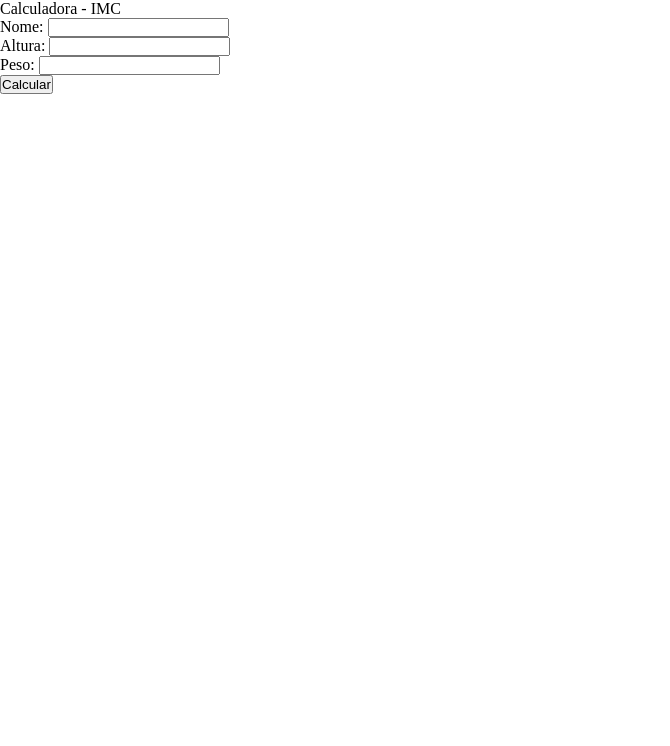
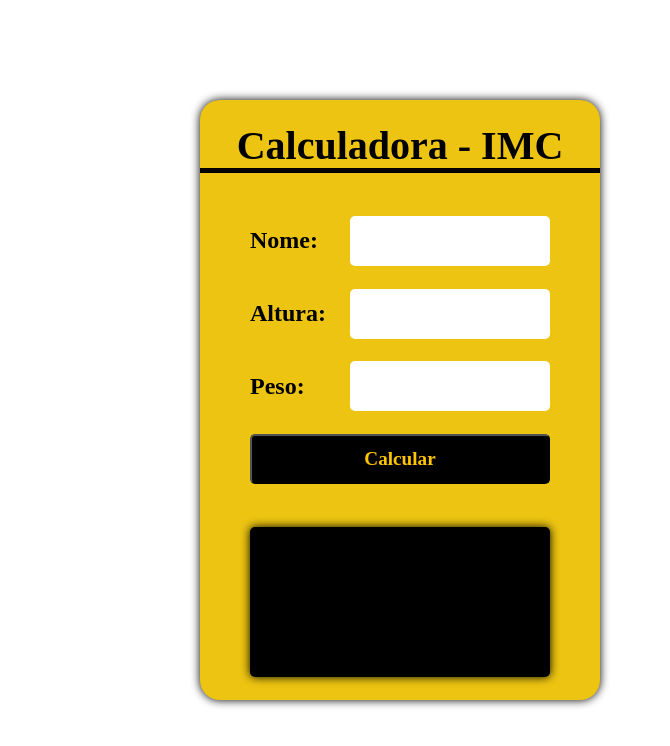
Before and after one commit to emerson-garcao/Calculator-IMC, a plain HTML site: page calculator_IMC/index.html in a window 1280 px wide. Shown: the whole page, without its empty margins (0-670 px from the left). Drawn offline with Linux system fonts and the light colour scheme.

Commit message:
Escrevendo todo CSS.

```diff
--- a/calculator_IMC/CSS/style.css
+++ b/calculator_IMC/CSS/style.css
@@ -3,3 +3,79 @@
     margin: 0;
     padding: 0;
 }
+main{
+    display: flex;
+    width: 100vh;
+    height: 100vh;
+    justify-content: center;
+    align-items: center;
+}
+
+.container{
+    display: flex;
+    flex-direction: column;
+    background-color: rgb(236, 196, 17);
+    width: 400px;
+    height: 600px;
+    align-items: center;
+    justify-content: space-evenly;
+    border-radius: 20px;
+    box-shadow: 0 0 10px black;
+}
+.title{
+    display: flex;
+    justify-content: center;
+    align-items: center;
+    width: 100%;
+    height: 50px;
+    font: bold 2.5rem serif;
+    border-bottom: solid 5px black;
+    margin-bottom: 20px;
+}
+.input{
+    display: flex;
+    width: 300px;
+    height: 50px;
+    justify-content: space-between;
+    align-items: center;
+}
+.input input{
+    width: 200px;
+    height: 50px;
+    border-radius: 5px;
+    border: none;
+    outline: 0;
+    font: bold 1.5rem serif;
+    text-align: center;
+}
+.input label{
+    font: bold 1.5rem serif;
+}
+button{
+    width: 300px;
+    height: 50px;
+    font: bold 1.2rem serif;
+    background: #000;
+    color: rgb(255, 198, 0);
+    border-radius:5px;
+    outline: none;
+    cursor: pointer;
+}
+button:hover{
+    background-color: #40410cf5;
+}
+.result{
+    display: flex;
+    box-sizing: border-box;
+    margin-top: 20px;
+    align-items: center;
+    background: #000;
+    width: 300px;
+    height: 150px;
+    border-radius: 5px;
+    font: italic 1.5rem serif;
+    box-shadow: 0 0 10px black;
+    color: rgb(255, 198, 0);
+    padding: 20px;
+    user-select: none;
+}
```
